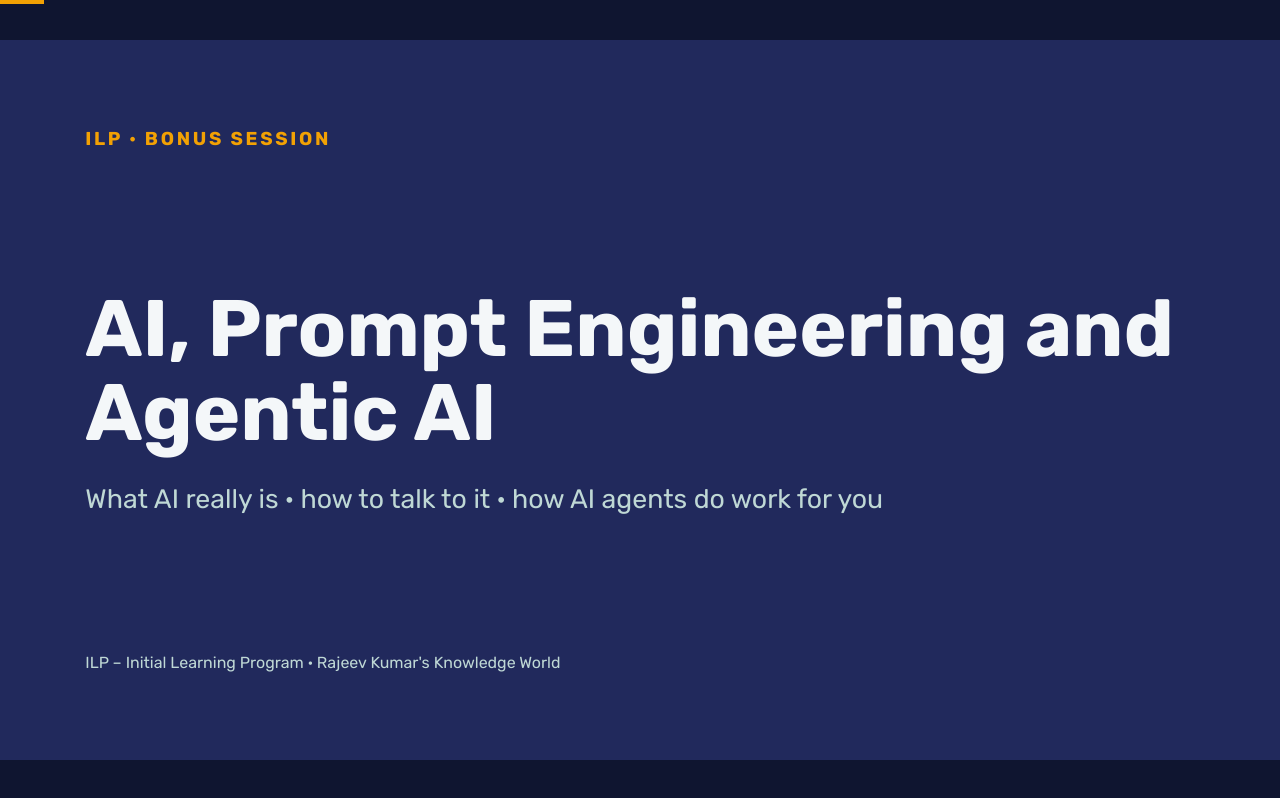
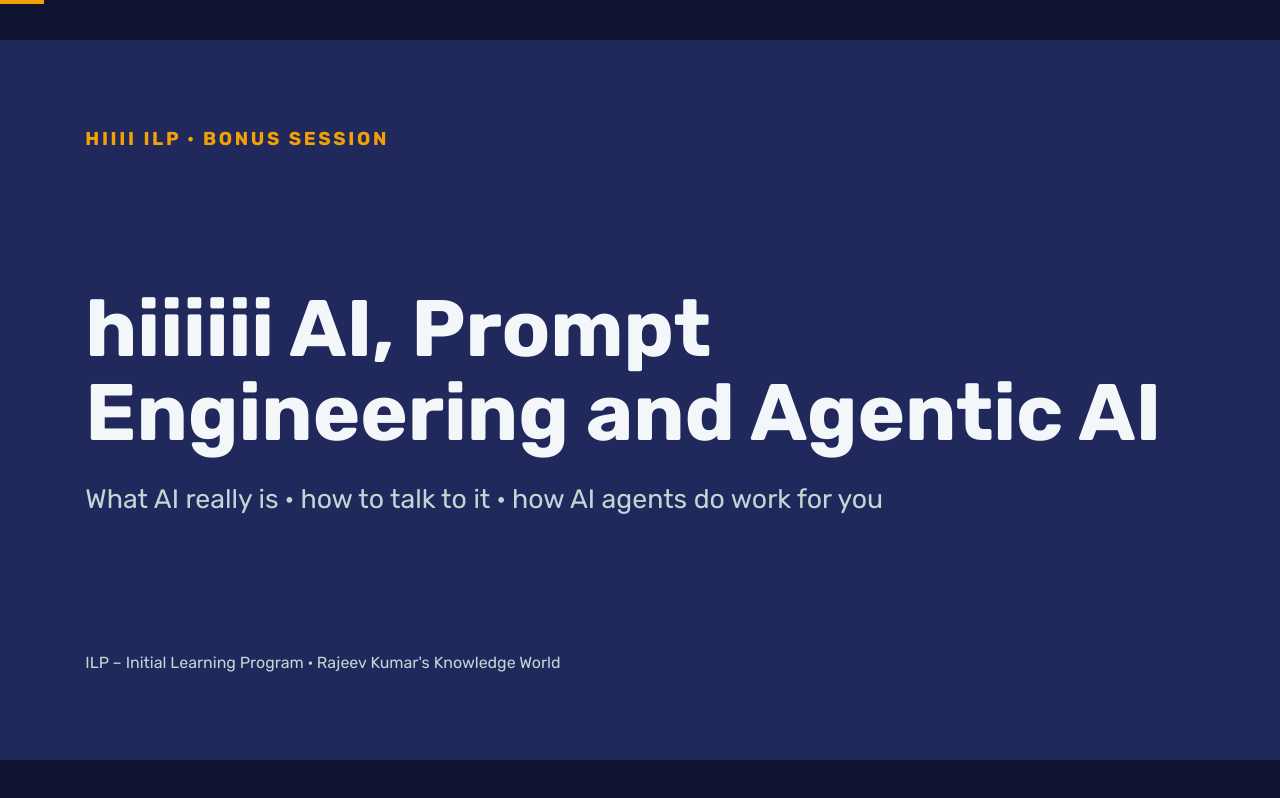
Before and after one commit to grkkworldorg/grkkw.in, a plain HTML site: page ai/index.html in a window 1280 px wide. Drawn offline with Linux system fonts and the light colour scheme.

Commit message:
Update index.html

```diff
--- a/ai/index.html
+++ b/ai/index.html
@@ -135,7 +135,7 @@ body.idle #bar{opacity:0}
 <div id="prog"></div>
 <div id="stage"><div id="deck">
 <section id="cover" class="slide dark">
-<p class="eyebrow">ILP · Bonus session</p><div class="spacer"></div><h1 class="fade-in">AI, Prompt Engineering and Agentic AI</h1><p class="lead fade-in d2">What AI really is · how to talk to it · how AI agents do work for you</p><div class="spacer"></div><p class="foot">ILP – Initial Learning Program · Rajeev Kumar's Knowledge World</p>
+<p class="eyebrow"> hiiii  ILP · Bonus session</p><div class="spacer"></div><h1 class="fade-in">hiiiiii AI, Prompt Engineering and Agentic AI</h1><p class="lead fade-in d2">What AI really is · how to talk to it · how AI agents do work for you</p><div class="spacer"></div><p class="foot">ILP – Initial Learning Program · Rajeev Kumar's Knowledge World</p>
 
 </section>
 <section id="why" class="slide dark">
```
